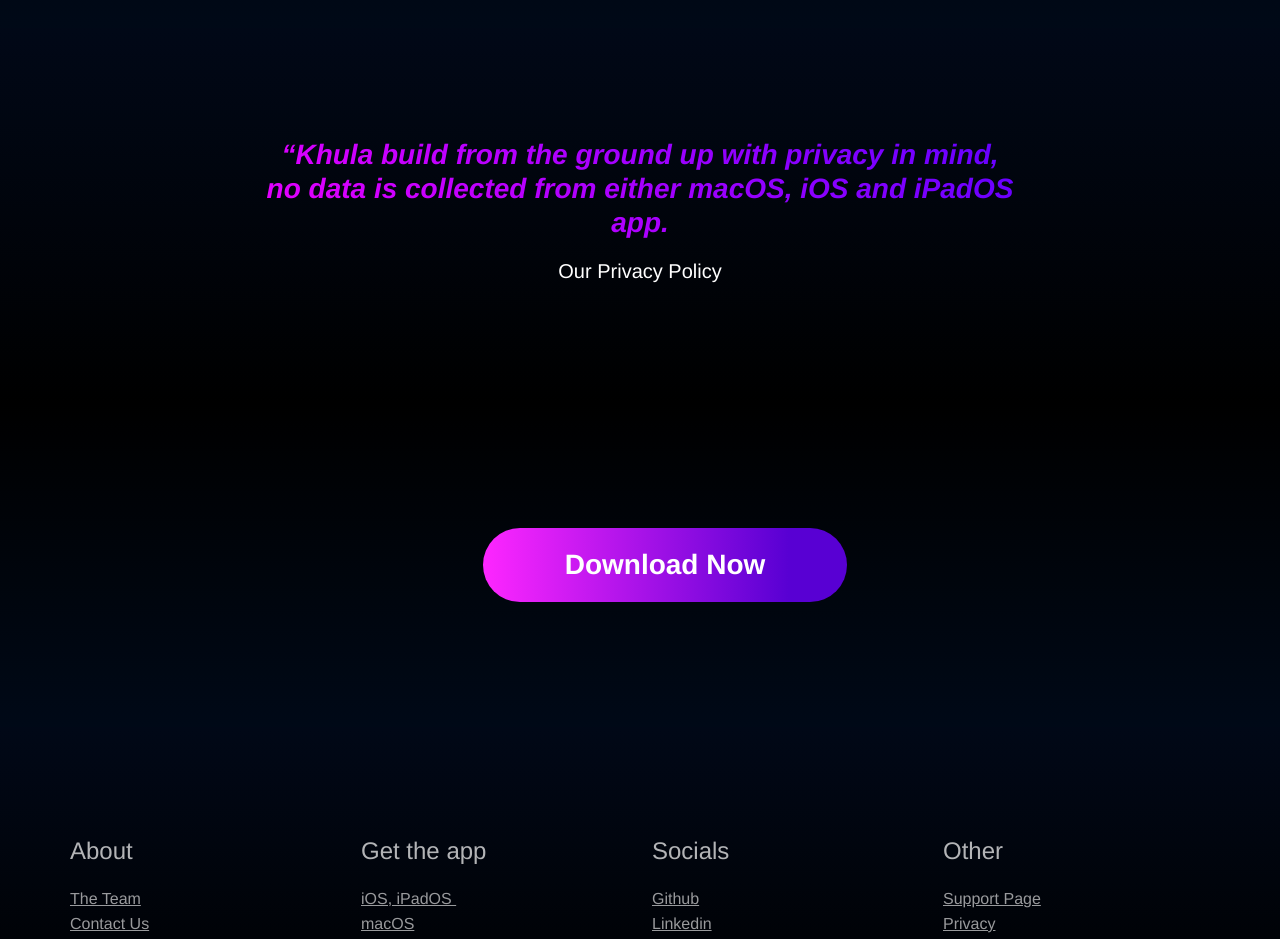
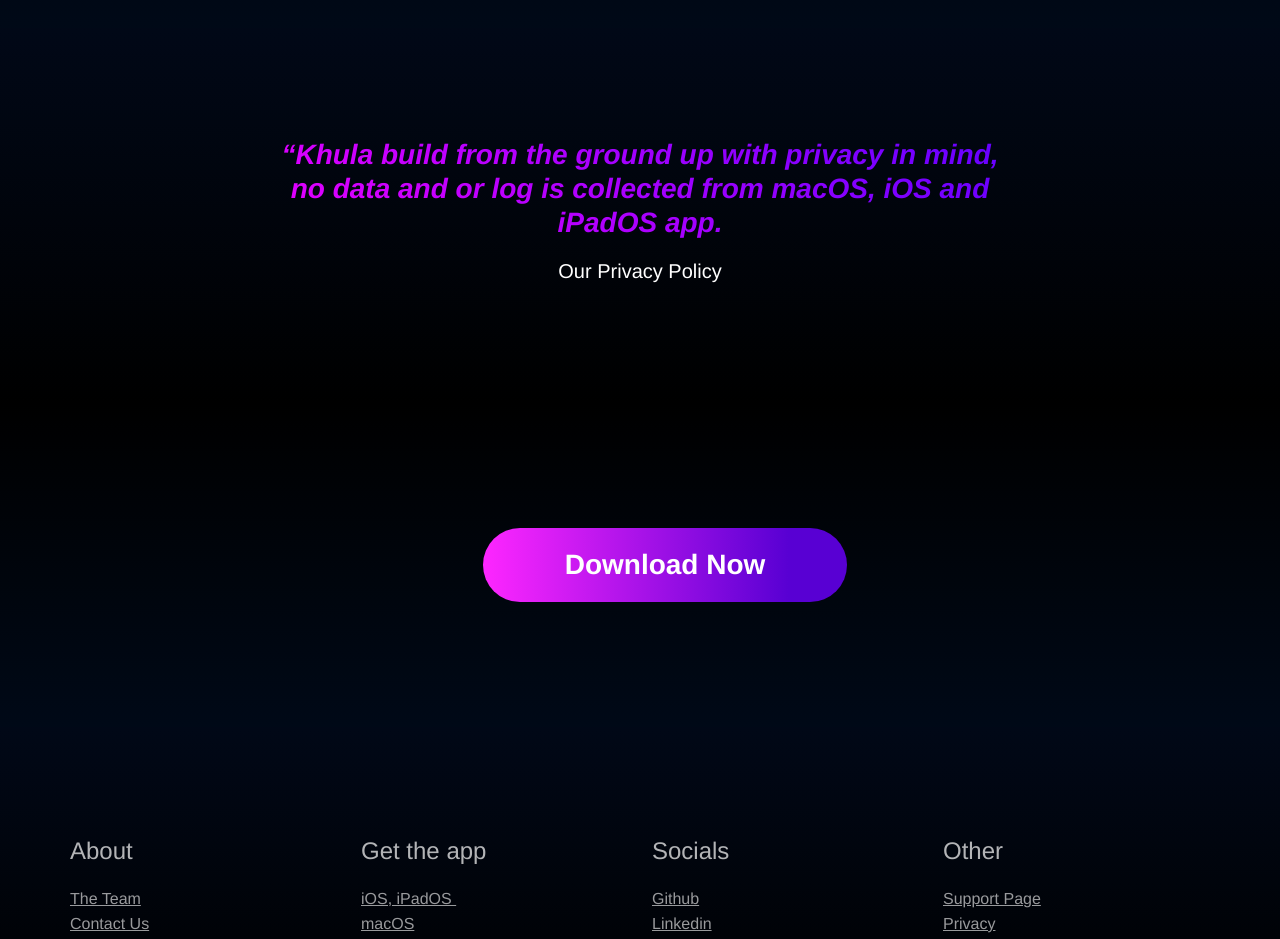
Before and after one commit to Aayush9029/Khula-Site, a plain HTML site: page index.html in a window 1280 px wide. Shown: the part 5460-6399 px from the top of the page. Drawn offline with Linux system fonts and the light colour scheme.

Commit message:
better privacy message

```diff
--- a/index.html
+++ b/index.html
@@ -303,7 +303,7 @@
 		<div class="row">
 			<div class="col-12 col-11 col-lg-8 offset-lg-2">
 				<h3 class="mg-md text-center  text-lg-center tc-white-2">
-					<i>“Khula build from the ground up with privacy in mind, no data is collected from either macOS, iOS and iPadOS app.</i><br>
+					<i>“Khula build from the ground up with privacy in mind, no data and or log is collected from  macOS, iOS and iPadOS app.</i><br>
 				</h3>
 				<h5 class="mg-md text-center ">
 					<a class="link-style" href="https://aayush9029.github.io/RifiApp/privacypolicy" target="_blank">Our Privacy Policy</a><br>
```
